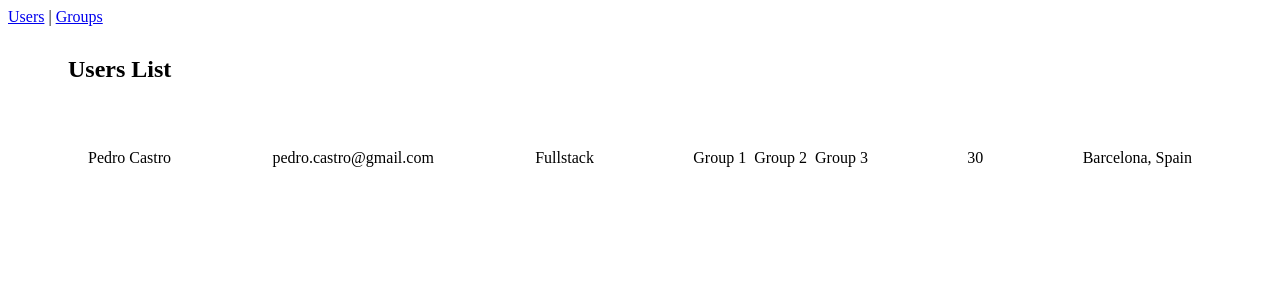
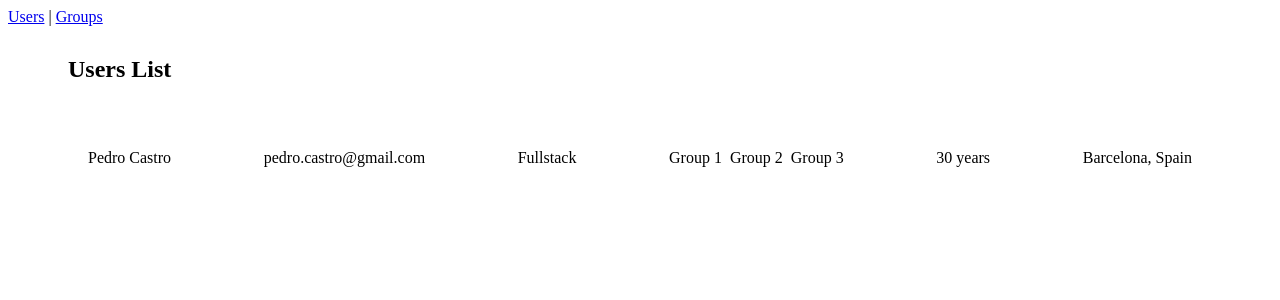
Before and after one commit to pedroist/user-management-app, a Next.js app: page /users in a window 1280 px wide. Shown: the top 300 px of the page. Built offline with nearby package versions, Linux system fonts and the light colour scheme.

Commit message:
hotfix to UserListItem

```diff
--- a/components/UserListItem.tsx
+++ b/components/UserListItem.tsx
@@ -8,8 +8,8 @@ interface UserListItemProps {
 
 const UserListItem: FC<UserListItemProps> = ({user}) => (
     <Card variant='elevated' direction={'row'} justify={'space-between'} p="10px 20px">
-      <Text mr="2">{user.name}</Text>
-      <Text mr="2">{user.email}</Text>
+      <Text>{user.name}</Text>
+      <Text>{user.email}</Text>
       <Tag size={'md'} variant='solid' colorScheme='green'>
         {user.type}
       </Tag>
@@ -20,7 +20,7 @@ const UserListItem: FC<UserListItemProps> = ({user}) => (
           </Tag>
         ))}
       </HStack>
-      <Text>{user.age}</Text>
+      <Text>{user.age} years</Text>
       <Text>{user.location}</Text>
     </Card>
 )
```
